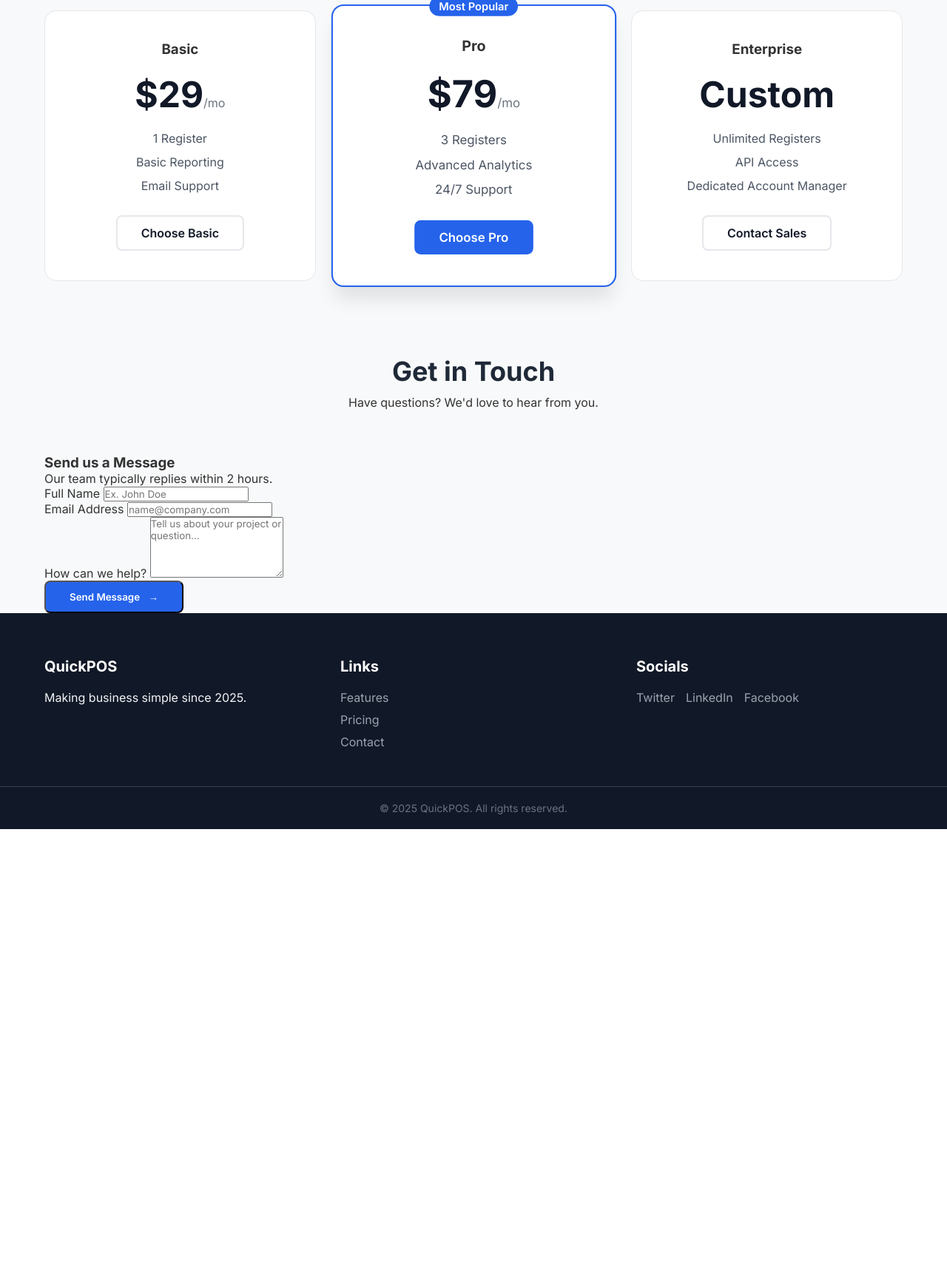
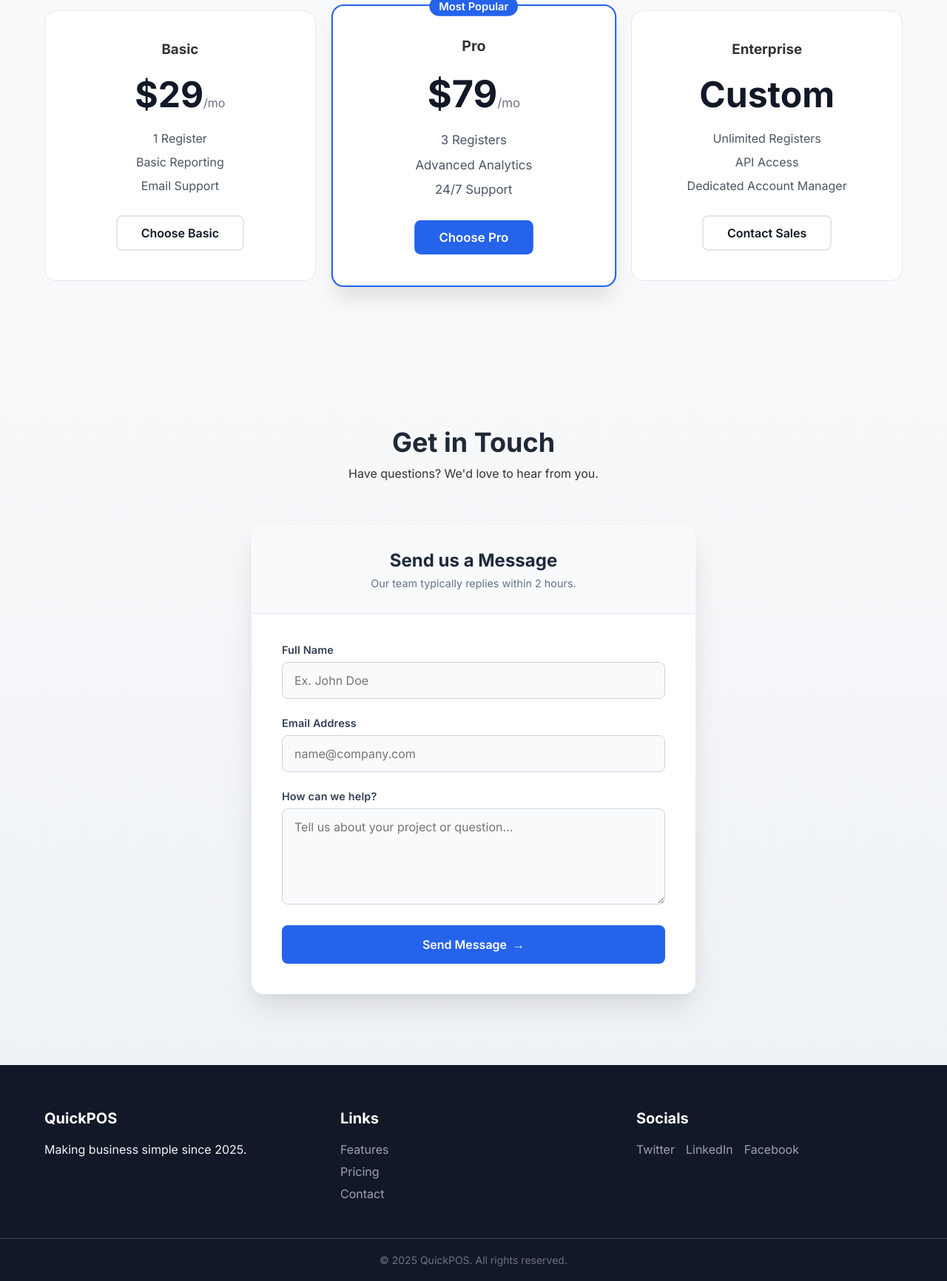
Before and after one commit to kashmalaahmad/POS-Software-Project-Management, a PHP site: page / in a window 1280 px wide. Shown: the part 1386-3118 px from the top of the page at 74% size. Before the commit the page ends 2507 px from the top, so only its background shows below. Run offline with PHP 8.4, Linux system fonts and the light colour scheme.

Commit message:
[SCRUM-14] CSS styling

```diff
--- a/styles.css
+++ b/styles.css
@@ -308,6 +308,118 @@ body {
         font-size: 2.5rem;
     }
 }
+.contact {
+    padding: 6rem 0;
+    background: linear-gradient(to bottom, #f8f9fa, #eef2f6);
+}
+
+.contact-wrapper {
+    max-width: 600px;
+    margin: 0 auto;
+    background: #ffffff;
+    padding: 0;
+    border-radius: 16px;
+    box-shadow: 0 20px 40px -5px rgba(0, 0, 0, 0.1), 0 10px 20px -5px rgba(0, 0, 0, 0.04);
+    overflow: hidden;
+    border: 1px solid rgba(255,255,255,0.5);
+}
+
+.form-header {
+    background-color: #f8fafc;
+    padding: 2rem 2.5rem;
+    border-bottom: 1px solid #e2e8f0;
+    text-align: center;
+}
+
+.form-header h3 {
+    margin: 0;
+    color: #1e293b;
+    font-size: 1.5rem;
+}
+
+.form-header p {
+    margin: 0.5rem 0 0 0;
+    color: #64748b;
+    font-size: 0.9rem;
+}
+
+.contact-form {
+    padding: 2.5rem;
+}
+
+.form-group {
+    margin-bottom: 1.5rem;
+}
+
+.contact-form label {
+    display: block;
+    margin-bottom: 0.5rem;
+    font-weight: 600;
+    color: #334155;
+    font-size: 0.9rem;
+    letter-spacing: 0.01em;
+}
+
+.contact-form input,
+.contact-form textarea {
+    width: 100%;
+    padding: 0.875rem 1rem;
+    background-color: #f8fafc;
+    border: 1px solid #cbd5e1;
+    border-radius: 8px;
+    font-family: 'Inter', sans-serif;
+    font-size: 1rem;
+    color: #1e293b;
+    transition: all 0.2s ease;
+}
+
+.contact-form input:hover,
+.contact-form textarea:hover {
+    border-color: #94a3b8;
+}
+
+.contact-form input:focus,
+.contact-form textarea:focus {
+    outline: none;
+    background-color: #ffffff;
+    border-color: #2563eb;
+    box-shadow: 0 0 0 4px rgba(37, 99, 235, 0.1);
+}
+
+.btn-block {
+    width: 100%;
+    padding: 1rem;
+    font-size: 1rem;
+    background-color: #2563eb;
+    color: white;
+    border: none;
+    border-radius: 8px;
+    font-weight: 600;
+    cursor: pointer;
+    transition: all 0.2s ease;
+    display: flex;
+    justify-content: center;
+    align-items: center;
+}
+
+.btn-block:hover {
+    background-color: #1d4ed8;
+    transform: translateY(-2px);
+    box-shadow: 0 4px 12px rgba(37, 99, 235, 0.25);
+}
+
+.btn-block:active {
+    transform: translateY(0);
+}
+
+@media (max-width: 600px) {
+    .contact-wrapper {
+        margin: 0 15px;
+    }
+    .contact-form {
+        padding: 1.5rem;
+    }
+}
 .footer {
     background-color: #111827;
     color: #f3f4f6;
```
